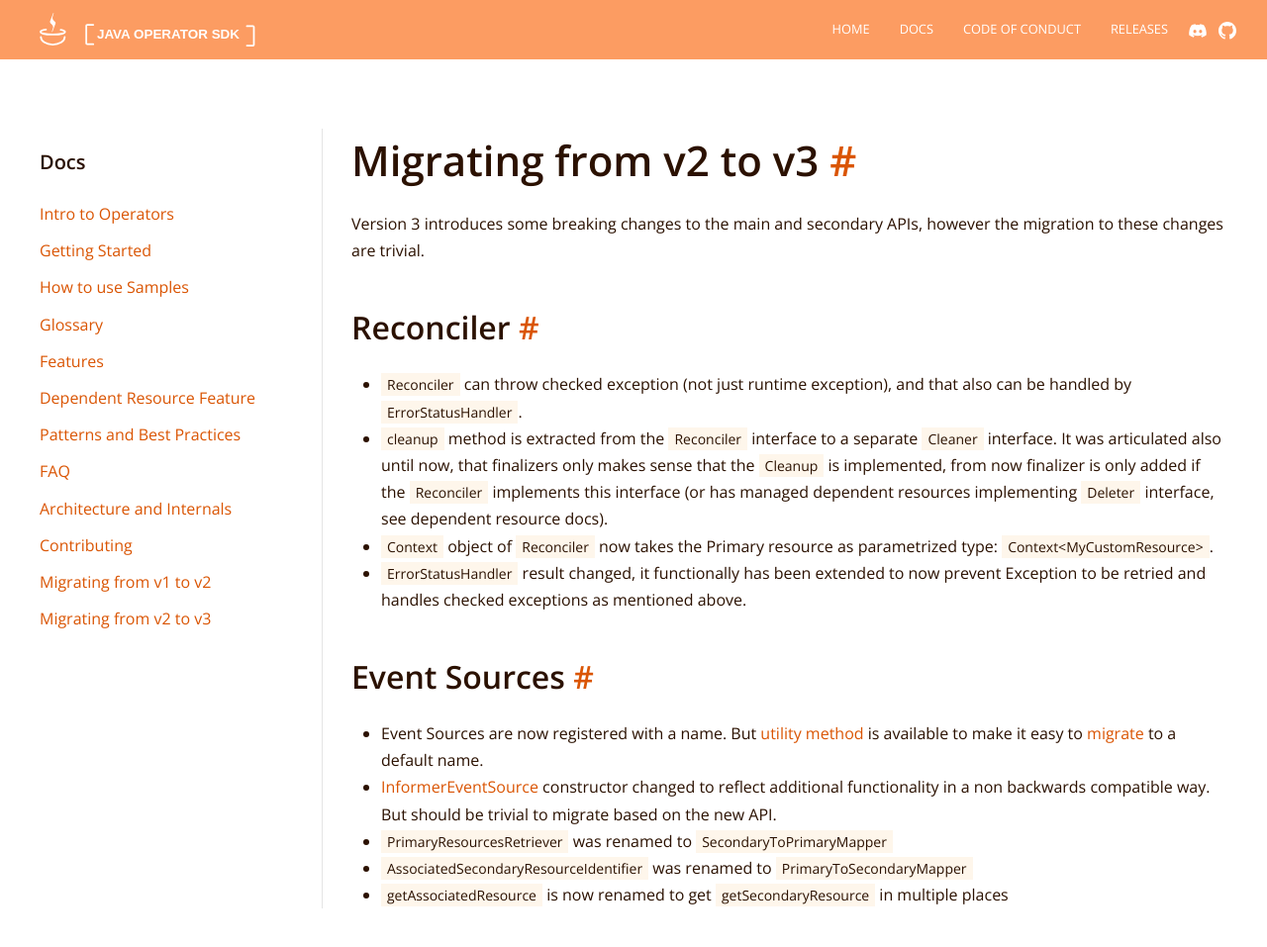
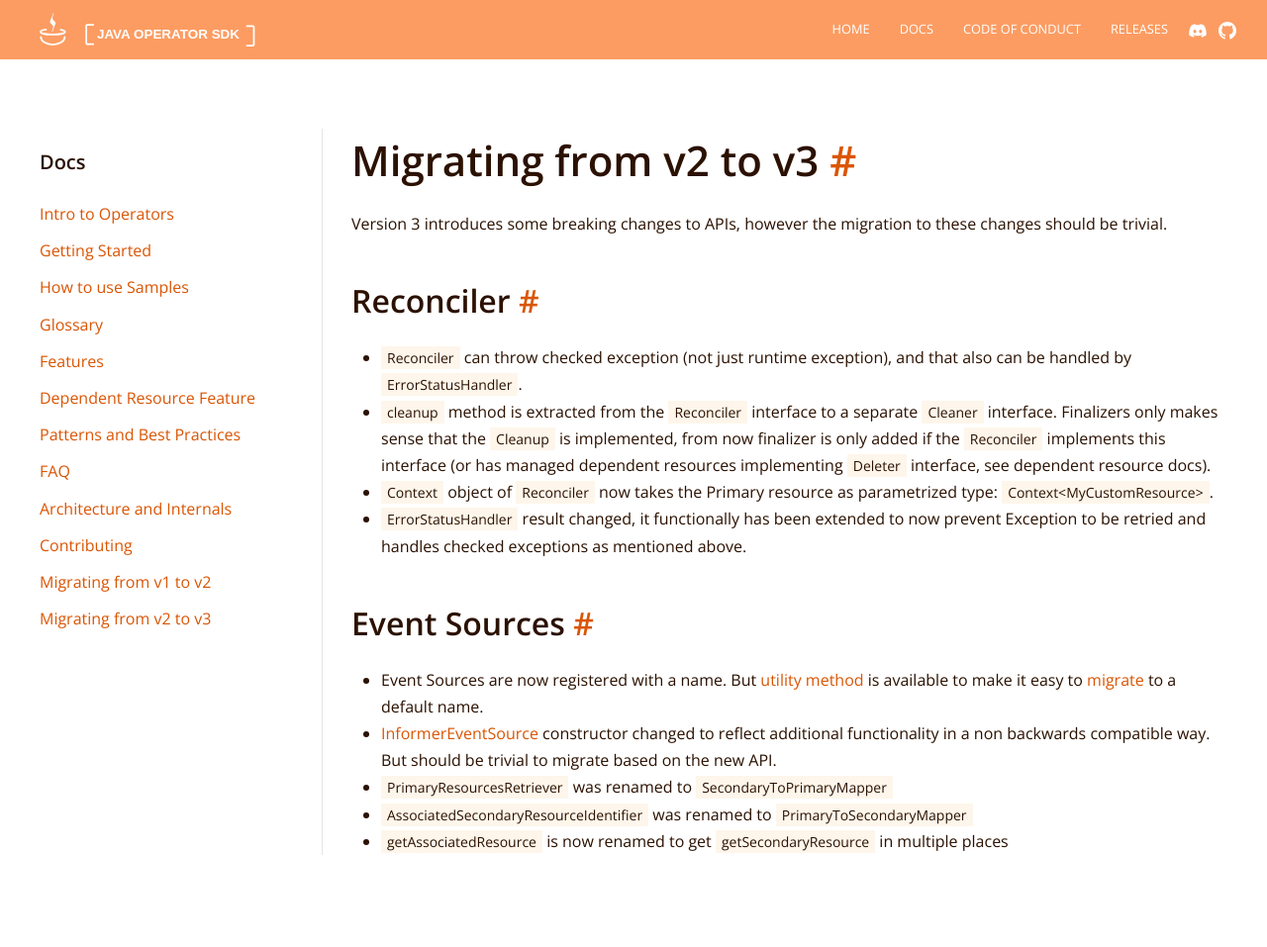
Before and after one commit to operator-framework/java-operator-sdk, a Jekyll site: the page built from docs/documentation/v3-migration.md, in a window 1280 px wide and 988 px high. Shown: the top 957 px of the window at 99% size. Built offline with Jekyll 4.4.1, drawn with Linux system fonts in a browser that asks for light colours; nearby versions of some CDN libraries.

Commit message:
docs: improvements

```diff
--- a/docs/documentation/v3-migration.md
+++ b/docs/documentation/v3-migration.md
@@ -7,8 +7,7 @@ permalink: /docs/v3-migration
 
 # Migrating from v2 to v3
 
-Version 3 introduces some breaking changes to the main and secondary APIs, however the migration to these changes are
-trivial.
+Version 3 introduces some breaking changes to APIs, however the migration to these changes should be trivial.
 
 ## Reconciler
 
@@ -16,7 +15,7 @@ trivial.
   can throw checked exception (not just runtime exception), and that also can be handled by `ErrorStatusHandler`.
 - `cleanup` method is extracted from the `Reconciler` interface to a
   separate [`Cleaner`](https://github.com/java-operator-sdk/java-operator-sdk/blob/main/operator-framework-core/src/main/java/io/javaoperatorsdk/operator/api/reconciler/Cleaner.java)
-  interface. It was articulated also until now, that finalizers only makes sense that the `Cleanup` is implemented, from
+  interface. Finalizers only makes sense that the `Cleanup` is implemented, from
   now finalizer is only added if the `Reconciler` implements this interface (or has managed dependent resources
   implementing `Deleter` interface, see dependent resource docs).
 - [`Context`](https://github.com/java-operator-sdk/java-operator-sdk/blob/main/operator-framework-core/src/main/java/io/javaoperatorsdk/operator/api/reconciler/Context.java#L9-L9)
```
